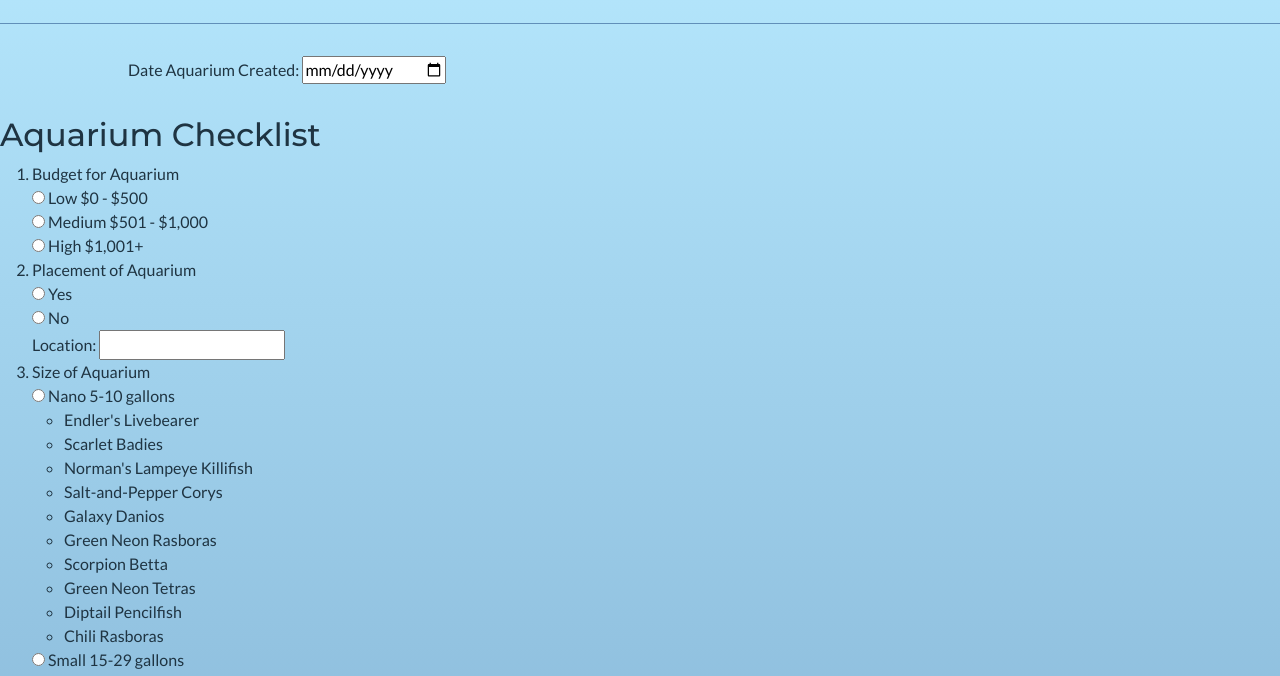
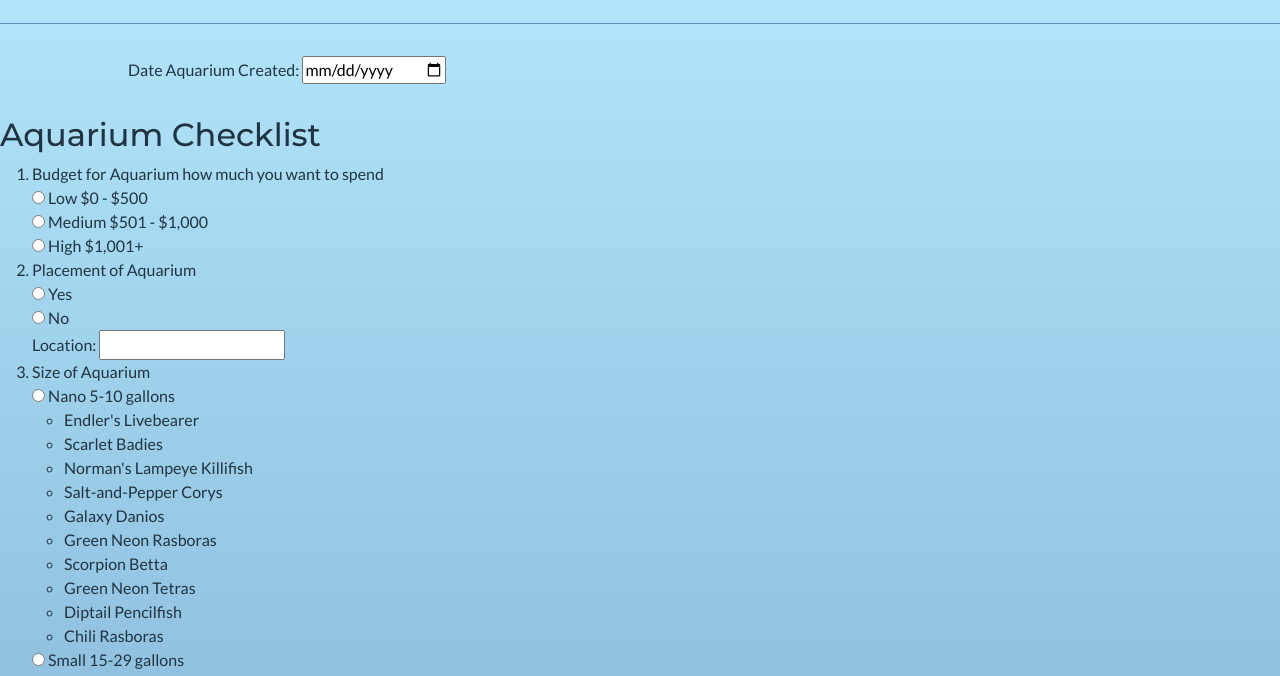
Before and after one commit to garylouhurd/freshH2O101, a website: page profile.html in a window 1280 px wide. Shown: the part 117-793 px from the top of the page. Drawn offline with nearby package versions, Linux system fonts and the light colour scheme.

Commit message:
test dashboard

```diff
--- a/profile.html
+++ b/profile.html
@@ -46,7 +46,7 @@
     <section class="checkList">
       <h2>Aquarium Checklist</h2>
       <ol>
-        <li>Budget for Aquarium</li>
+        <li>Budget for Aquarium how much you want to spend</li>
             <div>
               <input type="radio" id="low" name="budget" value="low">
               <label for="low">Low $0 - $500</label>
```
